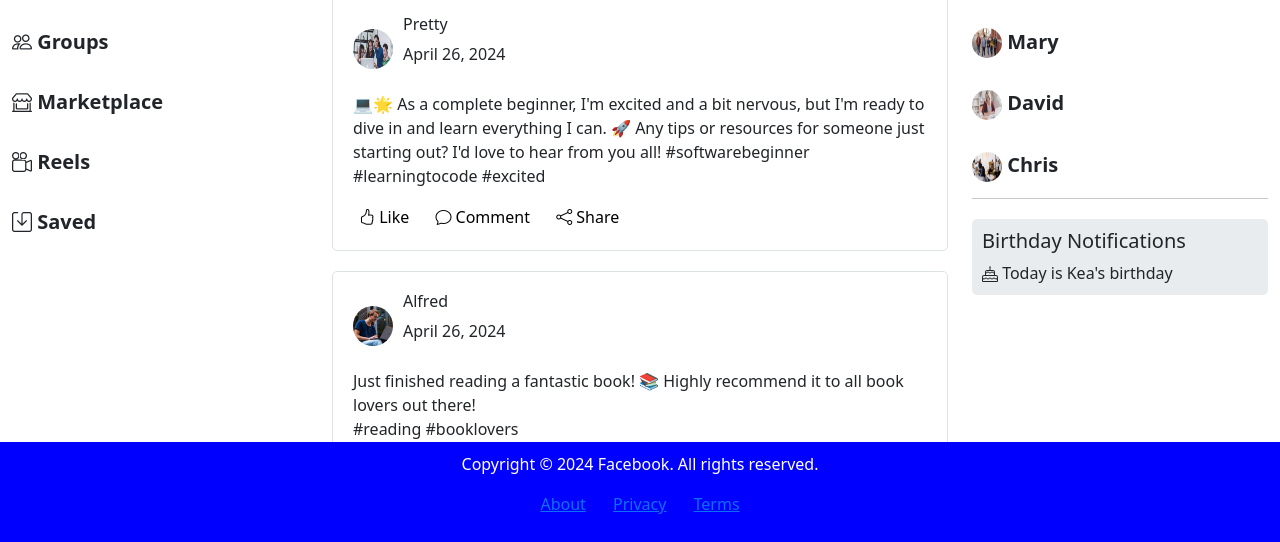
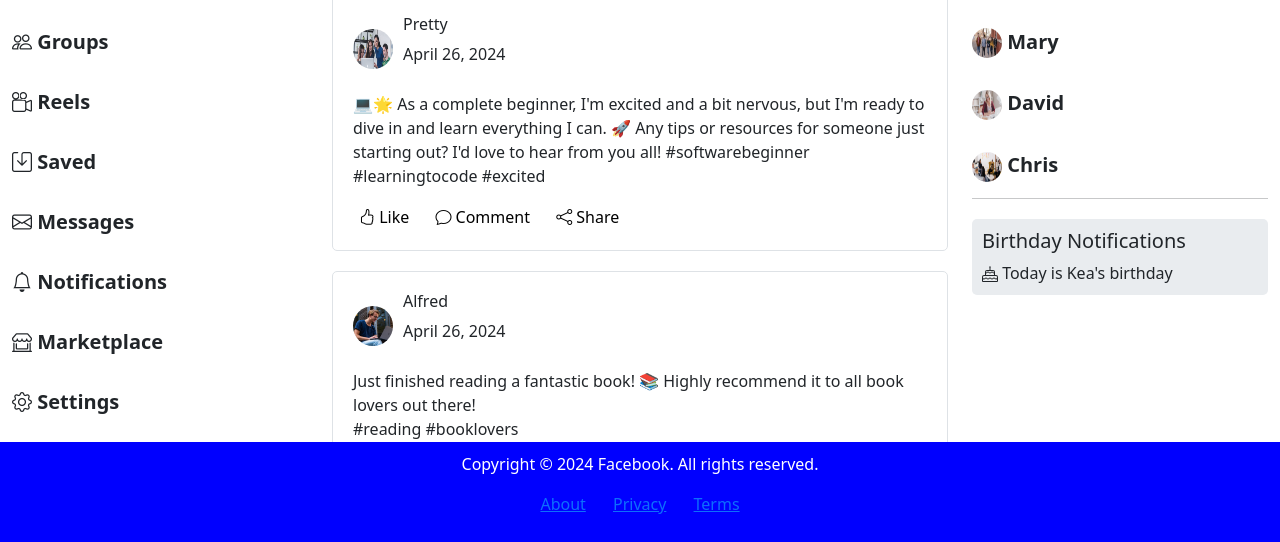
Before and after one commit to Alina-97/Facebook-Layout, a plain HTML site: page index.html in a window 1280 px wide. Shown: the part 333-875 px from the top of the page. Drawn offline with nearby package versions, Linux system fonts and the light colour scheme.

Commit message:
Added few item on the left sidebar

```diff
--- a/index.html
+++ b/index.html
@@ -60,11 +60,25 @@
             <br>
             <li><a href="#" class="text-decoration-none text-dark"><i class="bi bi-people"></i> Groups</a></li>
             <br>
-            <li><a href="#" class="text-decoration-none text-dark"><i class="bi bi-shop-window"></i> Marketplace</a></li>
-            <br>
             <li><a href="#" class="text-decoration-none text-dark"><i class="bi bi-camera-reels"></i> Reels</a></li>
             <br>
             <li><a href="#" class="text-decoration-none text-dark"><i class="bi bi-save"></i> Saved</a></li>
+            <br>
+            <li><a href="#" class="text-decoration-none text-dark"><i class="bi bi-envelope"></i> Messages</a></li>
+            <br>
+            <li><a href="#" class="text-decoration-none text-dark"><i class="bi bi-bell"></i> Notifications</a></li>
+            <br>
+            <li><a href="#" class="text-decoration-none text-dark"><i class="bi bi-shop-window"></i> Marketplace</a></li>
+            <br>
+            <li><a href="#" class="text-decoration-none text-dark"><i class="bi bi-gear"></i> Settings</a></li>
+            <br>
+            <li><a href="#" class="text-decoration-none text-dark"><i class="bi bi-shield"></i>  Privacy</a></li>
+            <br>
+            <li><a href="#" class="text-decoration-none text-dark"><i class="bi bi-question"></i>Help & Support</a></li>
+            <br>
+
+
+
           </ol>
         </div>
       </div>
```
